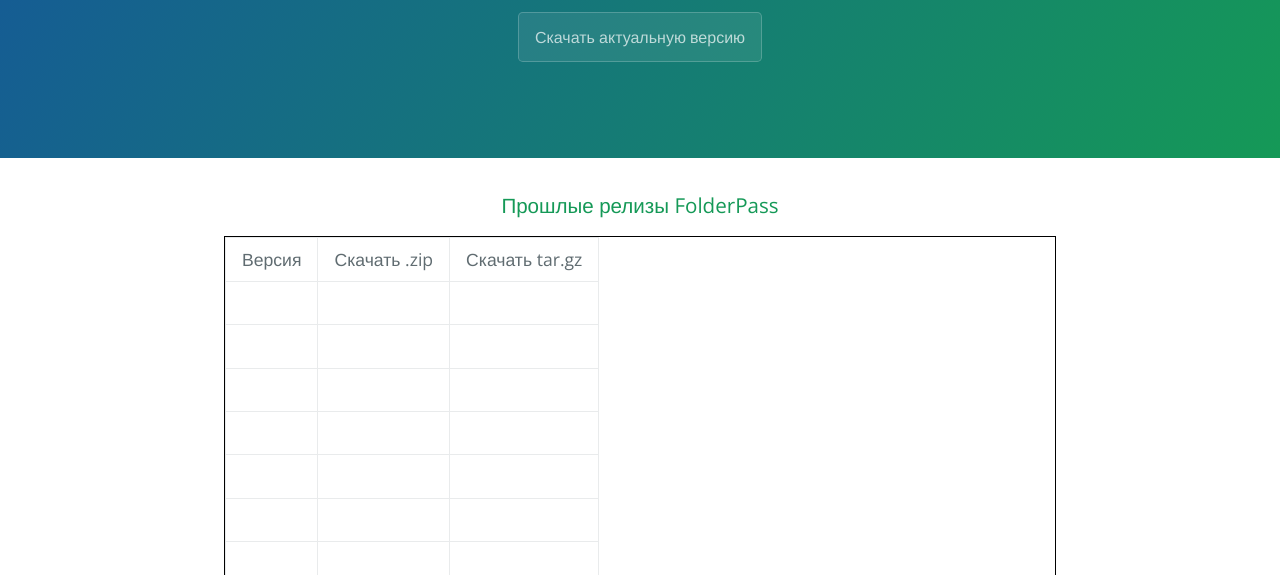
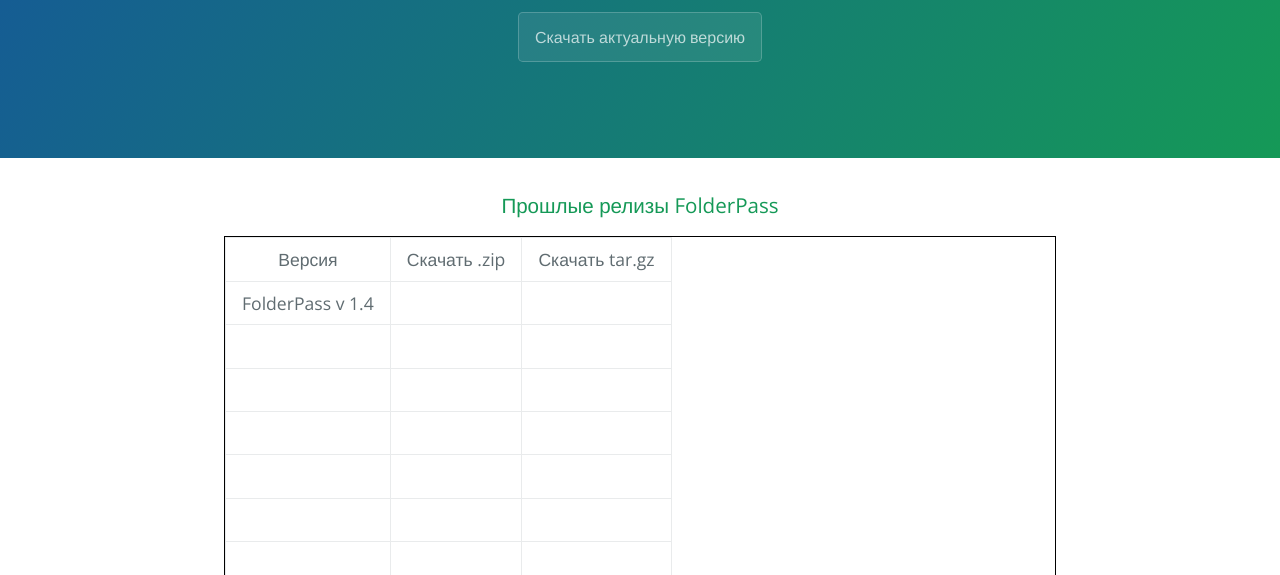
Before and after one commit to folderpass/releases, a plain HTML site: page index.html in a window 1280 px wide. Shown: the part 225-800 px from the top of the page. Drawn offline with nearby package versions, Linux system fonts and the light colour scheme.

Commit message:
Update index.html

```diff
--- a/index.html
+++ b/index.html
@@ -27,7 +27,7 @@
 <td>Скачать tar.gz</td>
 </tr>
 <tr height='20'  valign=top align=center>
-<td> </td>
+<td>FolderPass v 1.4</td>
 <td> </td>
 <td> </td>
 </tr>
```
